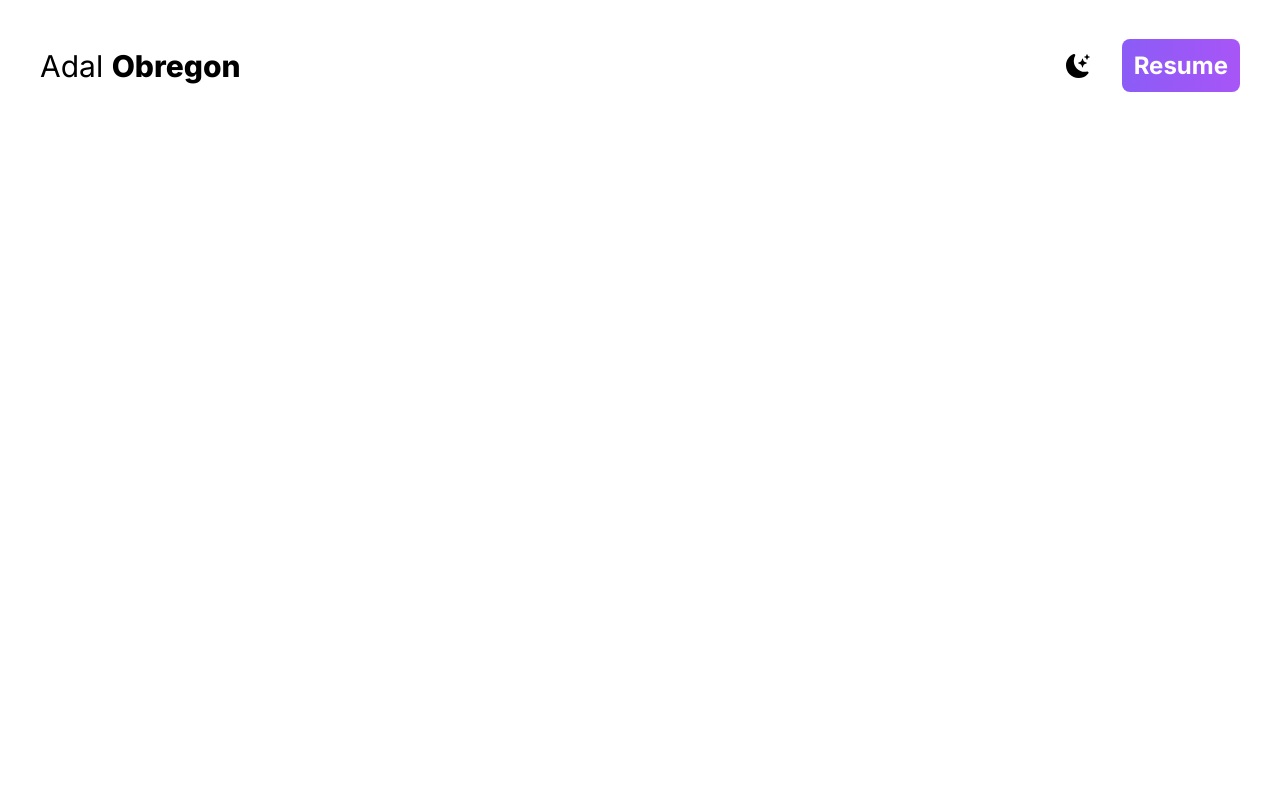
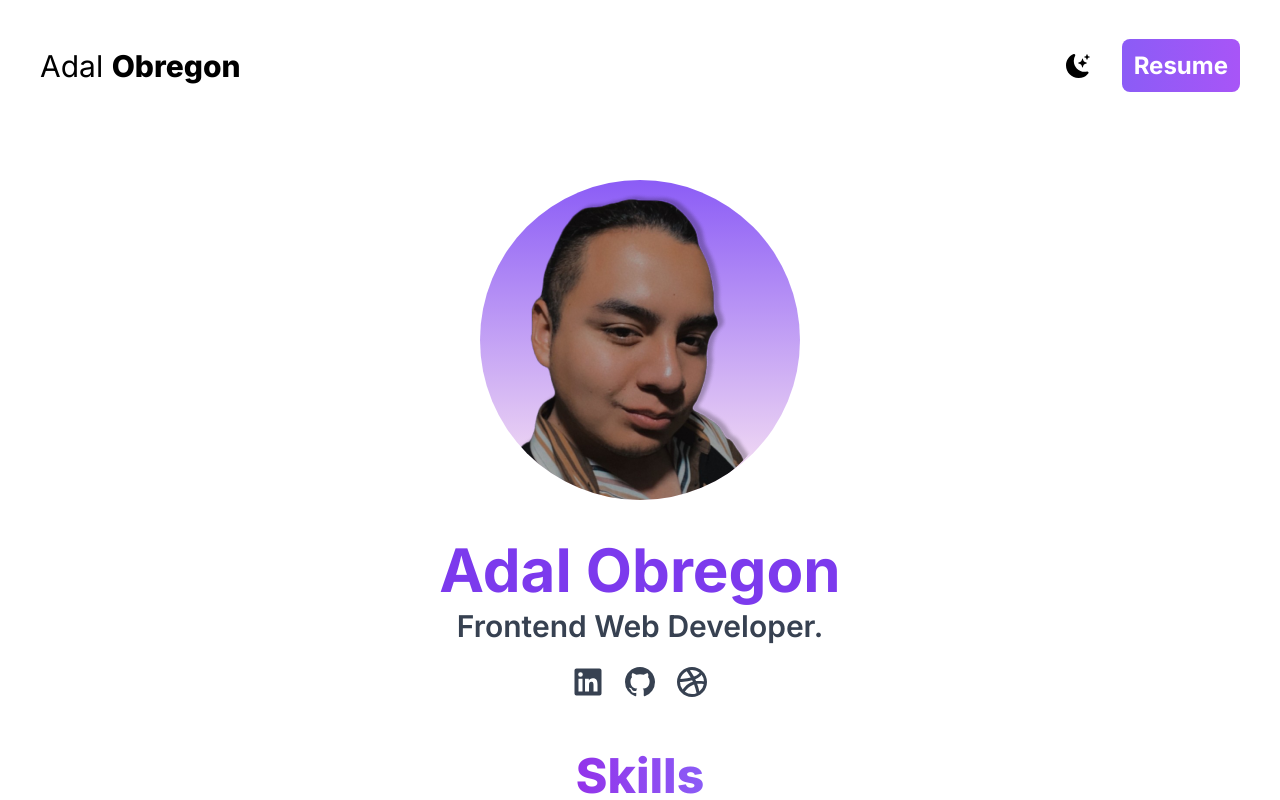
Before and after one commit to AdalObregon/AdalDev, a React (Vite) app: page / in a window 1280 px wide. Shown: the top 800 px of the page. Built offline with nearby package versions, Linux system fonts and the light colour scheme.

Commit message:
fix path

```diff
--- a/src/components/Header.jsx
+++ b/src/components/Header.jsx
@@ -4,7 +4,6 @@ const Header = (props) => {
   const { darkMode, setDarkMode } = props;
   return (
     <header className='bg-white px-10 dark:bg-slate-800'>
-      <section className='min-h-screen'>
         <nav className='py-12 mb-12 flex justify-between'>
           <h1 className='xl:text-3xl text-xl dark:text-white'>
             Adal <span className='font-extrabold'>Obregon</span>
@@ -26,7 +25,6 @@ const Header = (props) => {
             </li>
           </ul>
         </nav>
-      </section>
     </header>
   );
 };
```
